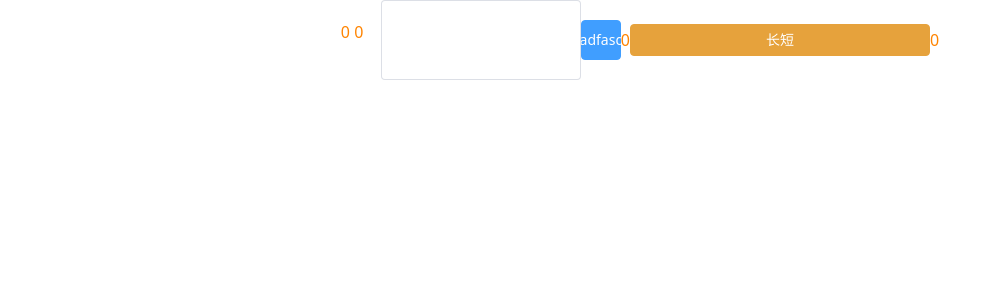
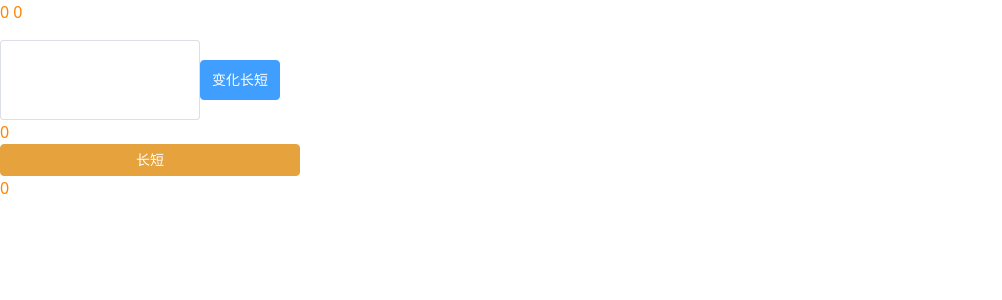
Before and after one commit to beijihan/vue-ts-vite-vueuse-pinia-tailwind, a Vue app: page /home in a window 1280 px wide. Shown: the top 300 px of the page, without its empty margins (0-1002 px from the left). Built offline with nearby package versions, Linux system fonts and the light colour scheme.

Commit message:
功能： 优化显示

```diff
--- a/src/assets/css/resetElementStyle/primary.scss
+++ b/src/assets/css/resetElementStyle/primary.scss
@@ -1,7 +1,7 @@
 @forward 'element-plus/theme-chalk/src/common/var.scss' with (
   $colors: (
     'primary': (
-      'base': #ff8400,
+      'base': #00948F,
     ),
   ),
 );
--- a/src/views/home.vue
+++ b/src/views/home.vue
@@ -1,8 +1,9 @@
 <template>
-  <div class="f-cc text-black">
+  <div class="text-black">
     <div class="w-10 h-10">{{ x }} {{ y }}</div>
     <el-input class="w-[200px] h-20"></el-input>
-    <el-button @click="isActive = !isActive" type="primary" class="w-10 h-10">sadfasdf</el-button>
+    <el-button @click="isActive = !isActive" type="primary" class="w-20 h-10 text-[#fff]">变化长短</el-button>
+    <br />
     <div>{{ count }}</div>
     <el-button :class="[isActive ? 'w-[200px]' : 'w-[300px]']" :type="isActive ? 'primary' : 'warning'">长短</el-button>
     <Card></Card>
```
